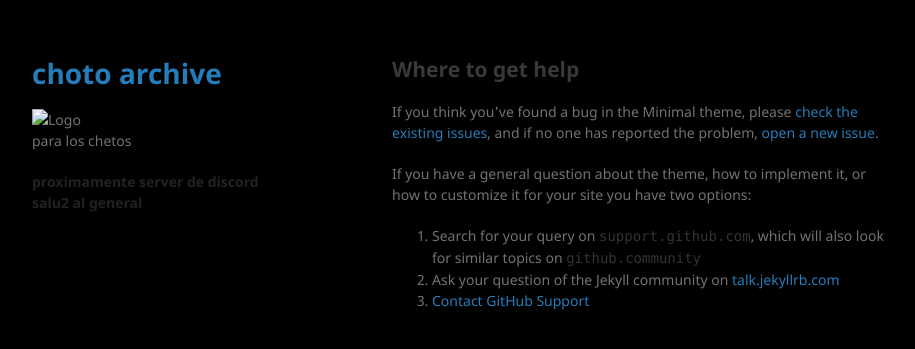
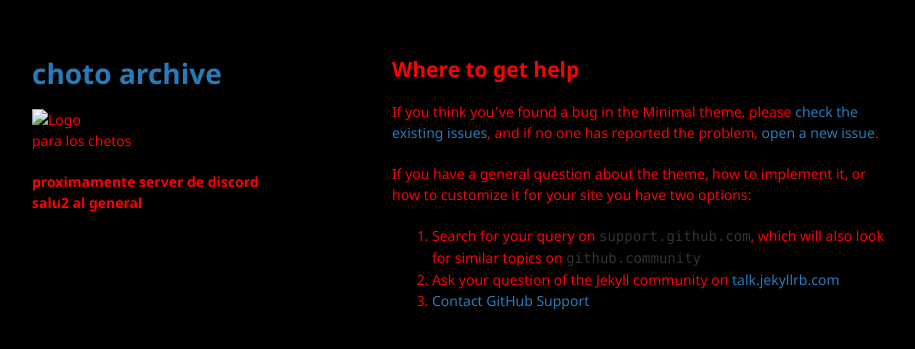
Before and after one commit to micropolla/cus, a Jekyll site: the page built from docs/SUPPORT.md, in a window 1280 px wide. Shown: the top 349 px of the page, without its empty margins (178-1093 px from the left). Built offline with Jekyll 4.4.1, drawn with Linux system fonts in a browser that asks for light colours; our own code applies the rules of GitHub Pages for plain Markdown files.

Commit message:
Automated update

```diff
--- a/_sass/jekyll-theme-minimal.scss
+++ b/_sass/jekyll-theme-minimal.scss
@@ -8,9 +8,12 @@ body {
   color:#727272;
   font-weight:400;
 }
+body, p, ul, ol, table, pre, dl, h2, h3, h4, h5, h6, dt, th, strong, small, kbd {
+  color: #ff0000;
+}
 
 h1, h2, h3, h4, h5, h6 {
-  color:#222;
+  color:#ff0000;
   margin:0 0 20px;
 }
 
@@ -284,3 +287,6 @@ footer {
     color:#444;
   }
 }
+body, p, ul, ol, table, pre, dl, h2, h3, h4, h5, h6, dt, th, strong, small, kbd {
+  color: #ff0000;
+}
```
